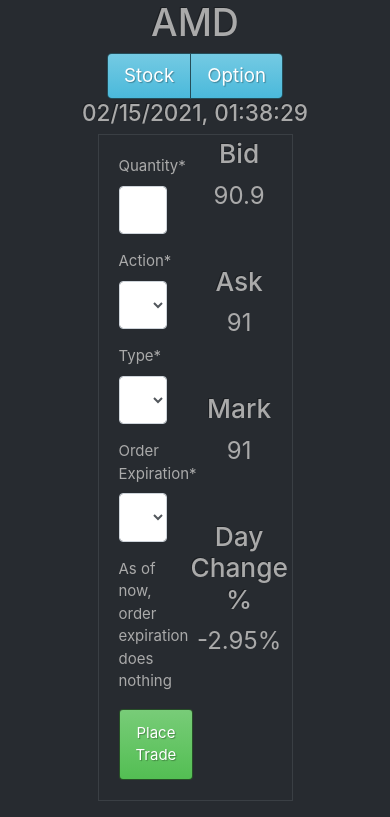
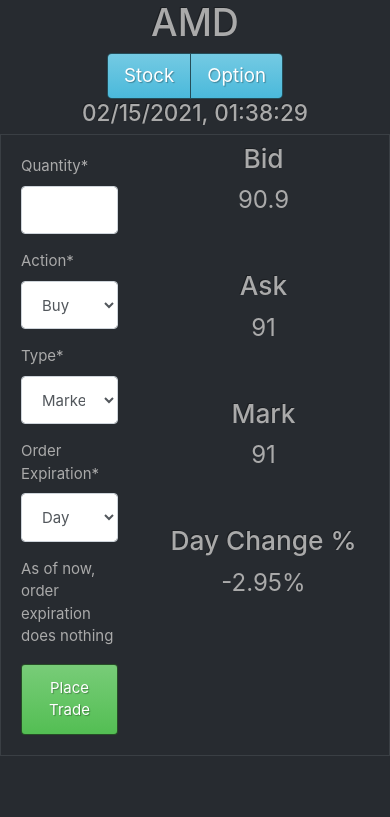
Before and after one commit to CharlieRay668/brokerage, a Django app: page /tradesymbol/AMD/ in a window 390 px wide. Shown: the part 54-871 px from the top of the page. After the commit the page ends 810 px from the top, so only its background shows below. Run offline with Django 3.2, Linux system fonts and the light colour scheme; data comes from the database, SQL or seed files in the repository; parts of the project's set-up code (start-up, migrations or seed data) failed here and were passed over; some libraries are stand-ins or nearby versions.

Commit message:
tradesymbol for mobile

```diff
--- a/main/templates/main/tradesymbol.html
+++ b/main/templates/main/tradesymbol.html
@@ -12,11 +12,20 @@
             margin: auto;
             text-align: center;
         }
+
         .outer {
             margin:auto;
             width: 50%;
             display: flex;
             border: thin solid #3a3f44;
+        }
+        @media all and (max-width: 499px) {
+            .outer {
+                margin:auto;
+                width: 100%;
+                display: flex;
+                border: thin solid #3a3f44;
+            }
         }
         .equityform{
             margin: 20px;
```
